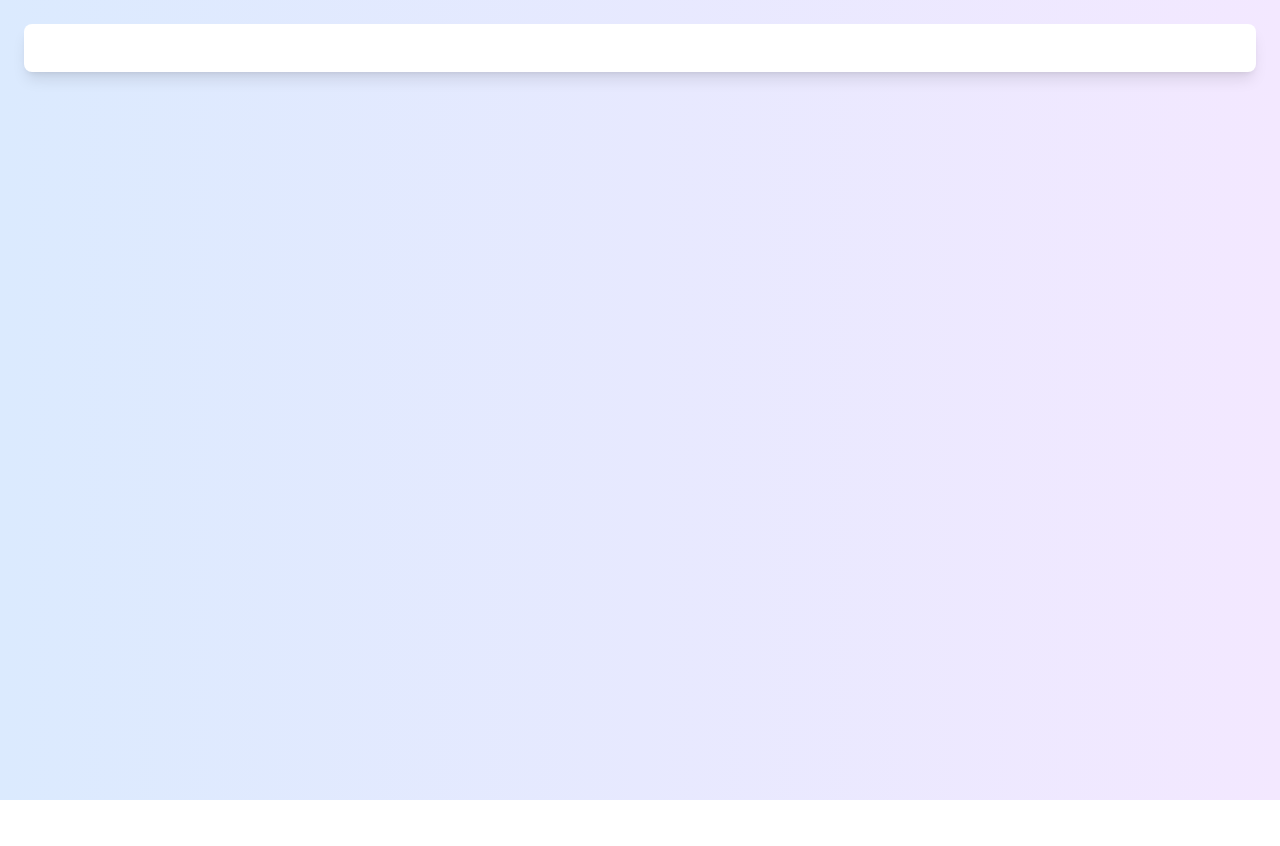
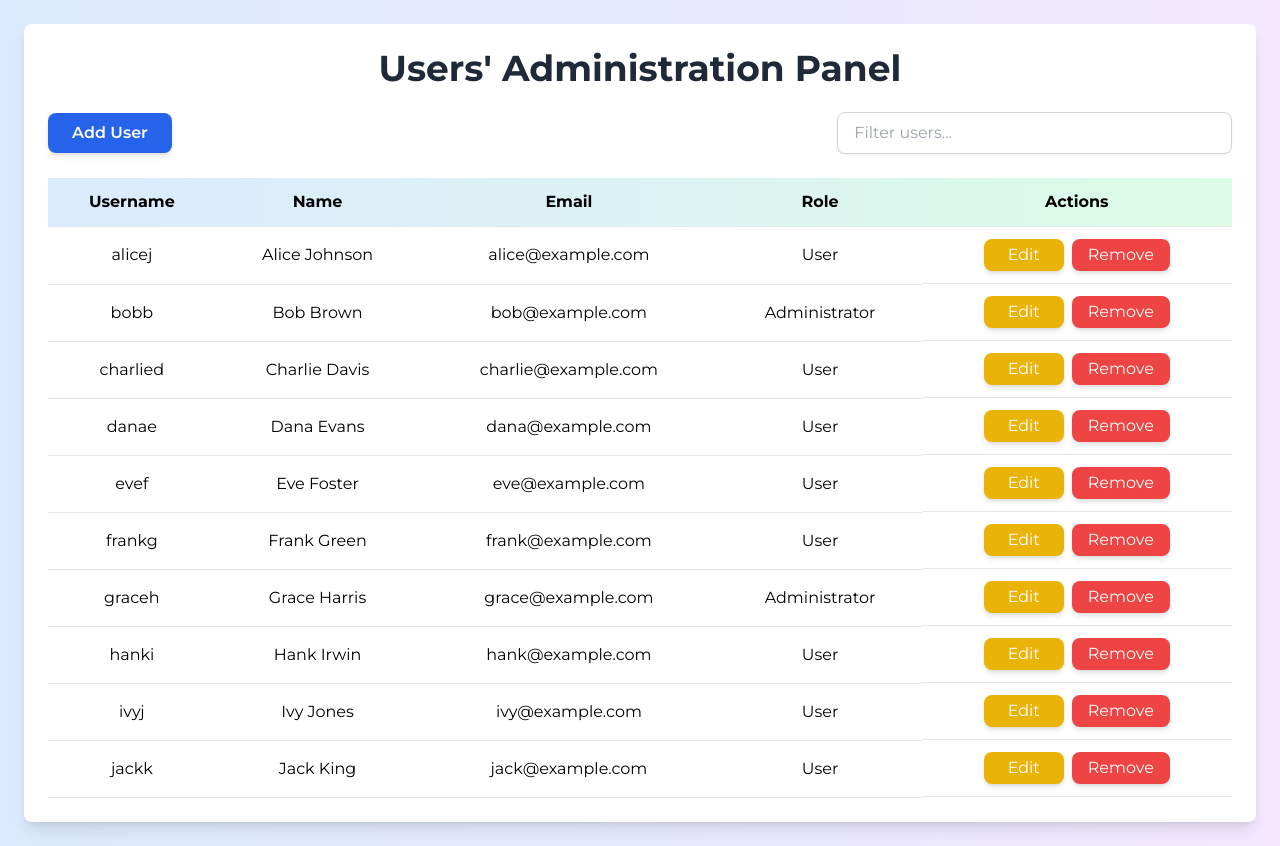
Before and after one commit to vytautas-abramikas/user_admin_crud_angular, an Angular app: page / in a window 1280 px wide. Before the commit the page ends 800 px from the top, so only its background shows below. Built offline with nearby package versions, Linux system fonts and the light colour scheme; data requests are answered from the project's data file.

Commit message:
structure rework, some components

```diff
--- a/src/components/app/app.component.html
+++ b/src/app/app.component.html
@@ -2,8 +2,9 @@
   class="lg:bg-gradient-to-r from-blue-100 to-purple-100 lg:min-h-screen lg:p-6"
 >
   <div class="lg:container lg:mx-auto bg-white lg:shadow-lg lg:rounded-lg p-6">
-    <!-- <UsersHeader />
-  <UsersTable />
+    <app-header></app-header>
+    <app-users-table></app-users-table>
+    <!-- <UsersTable />
   <UserModal v-if="isVisibleAddUserModal" />
   <UserModal v-if="isVisibleEditUserModal" />
   <RemoveUserModal v-if="isVisibleRemoveUserModal" /> -->
--- /dev/null
+++ b/src/app/app.component.ts
@@ -0,0 +1,21 @@
+import { Component, OnInit } from '@angular/core';
+import { CommonModule } from '@angular/common';
+import { HeaderComponent } from './components/header/header.component';
+import { UsersTableComponent } from './components/users-table/users-table.component';
+import { UserStateService } from '../services/user-state.service';
+
+@Component({
+  selector: 'app-root',
+  standalone: true,
+  imports: [CommonModule, HeaderComponent, UsersTableComponent],
+  templateUrl: './app.component.html',
+})
+export class AppComponent implements OnInit {
+  title = 'app';
+
+  constructor(private userStateService: UserStateService) {}
+
+  ngOnInit() {
+    this.userStateService.fetchUsers();
+  }
+}
--- /dev/null
+++ b/src/app/app.config.ts
@@ -0,0 +1,12 @@
+import { ApplicationConfig, provideZoneChangeDetection } from '@angular/core';
+import {
+  provideHttpClient,
+  withInterceptorsFromDi,
+} from '@angular/common/http';
+
+export const appConfig: ApplicationConfig = {
+  providers: [
+    provideZoneChangeDetection({ eventCoalescing: true }),
+    provideHttpClient(withInterceptorsFromDi()),
+  ],
+};
--- /dev/null
+++ b/src/app/components/header/header.component.html
@@ -0,0 +1,18 @@
+<h1 class="text-4xl font-bold text-gray-800 mb-6 text-center">
+  Users' Administration Panel
+</h1>
+<div class="flex justify-between items-center mb-6">
+  <button
+    class="bg-blue-600 hover:bg-blue-700 text-white font-semibold px-6 py-2 rounded-lg shadow-md transition duration-300"
+    (click)="showAddUserModal()"
+  >
+    Add User
+  </button>
+  <input
+    type="text"
+    id="searchInput"
+    class="border border-gray-300 rounded-lg px-4 py-2 w-1/3 shadow-sm focus:outline-none focus:ring-2 focus:ring-blue-500 transition duration-300"
+    placeholder="Filter users..."
+    (keyup)="setFilterTerm($event)"
+  />
+</div>
--- /dev/null
+++ b/src/app/components/header/header.component.ts
@@ -0,0 +1,23 @@
+import { Component } from '@angular/core';
+import { CommonModule } from '@angular/common';
+import { UserStateService } from '../../../services/user-state.service';
+
+@Component({
+  selector: 'app-header',
+  standalone: true,
+  imports: [CommonModule],
+  templateUrl: './header.component.html',
+})
+export class HeaderComponent {
+  constructor(private userStateService: UserStateService) {}
+
+  showAddUserModal() {
+    this.userStateService.setUserModalMode('add');
+    this.userStateService.setModalVisibility('add', true);
+  }
+
+  setFilterTerm(event: KeyboardEvent) {
+    const target = event.target as HTMLInputElement;
+    this.userStateService.setFilterTerm(target.value);
+  }
+}
--- /dev/null
+++ b/src/app/components/users-table/users-table.component.html
@@ -0,0 +1,40 @@
+<div class="overflow-x-auto">
+  <table class="min-w-full bg-white text-center shadow-md">
+    <thead class="bg-gradient-to-r from-blue-100 to-green-100">
+      <tr>
+        <th class="py-3 px-4 border-b">Username</th>
+        <th class="py-3 px-4 border-b">Name</th>
+        <th class="py-3 px-4 border-b">Email</th>
+        <th class="py-3 px-4 border-b">Role</th>
+        <th class="py-3 px-4 border-b">Actions</th>
+      </tr>
+    </thead>
+    <tbody>
+      <tr
+        *ngFor="let user of filteredUsers$ | async"
+        class="hover:bg-yellow-50 transition duration-200"
+      >
+        <td class="py-3 px-4 border-b border-gray-200">{{ user.username }}</td>
+        <td class="py-3 px-4 border-b border-gray-200">{{ user.name }}</td>
+        <td class="py-3 px-4 border-b border-gray-200">{{ user.email }}</td>
+        <td class="py-3 px-4 border-b border-gray-200">{{ user.role }}</td>
+        <td
+          class="py-3 lg:px-4 border-b border-gray-200 lg:flex lg:justify-center lg:space-x-2"
+        >
+          <button
+            class="bg-yellow-500 hover:bg-yellow-600 text-white px-6 py-1 rounded-lg shadow-md transition duration-300"
+            (click)="handleShowEditUserModal(user.id)"
+          >
+            Edit
+          </button>
+          <button
+            class="bg-red-500 hover:bg-red-600 text-white px-4 py-1 rounded-lg shadow-md transition duration-300"
+            (click)="handleShowRemoveUserModal(user.id)"
+          >
+            Remove
+          </button>
+        </td>
+      </tr>
+    </tbody>
+  </table>
+</div>
--- /dev/null
+++ b/src/app/components/users-table/users-table.component.ts
@@ -0,0 +1,30 @@
+import { Component } from '@angular/core';
+import { CommonModule } from '@angular/common';
+import { UserStateService } from '../../../services/user-state.service';
+import { Observable } from 'rxjs';
+import { TUser } from '../../../types/TUser';
+
+@Component({
+  selector: 'app-users-table',
+  standalone: true,
+  imports: [CommonModule],
+  templateUrl: './users-table.component.html',
+})
+export class UsersTableComponent {
+  filteredUsers$: Observable<TUser[]>;
+
+  constructor(private userStateService: UserStateService) {
+    this.filteredUsers$ = this.userStateService.filteredUsers$;
+  }
+
+  handleShowEditUserModal(id: string) {
+    this.userStateService.setSelectedUserId(id);
+    this.userStateService.setUserModalMode('edit');
+    this.userStateService.setModalVisibility('edit', true);
+  }
+
+  handleShowRemoveUserModal(id: string) {
+    this.userStateService.setSelectedUserId(id);
+    this.userStateService.setModalVisibility('remove', true);
+  }
+}
--- a/src/components/app/app.component.ts
+++ /dev/null
@@ -1,11 +0,0 @@
-import { Component } from '@angular/core';
-
-@Component({
-  selector: 'app-root',
-  standalone: true,
-  imports: [],
-  templateUrl: './app.component.html',
-})
-export class AppComponent {
-  title = 'app';
-}
--- a/src/components/app/app.config.ts
+++ /dev/null
@@ -1,5 +0,0 @@
-import { ApplicationConfig, provideZoneChangeDetection } from '@angular/core';
-
-export const appConfig: ApplicationConfig = {
-  providers: [provideZoneChangeDetection({ eventCoalescing: true })]
-};
--- a/src/main.ts
+++ b/src/main.ts
@@ -1,6 +1,6 @@
 import { bootstrapApplication } from '@angular/platform-browser';
-import { appConfig } from './components/app/app.config';
-import { AppComponent } from './components/app/app.component';
+import { appConfig } from './app/app.config';
+import { AppComponent } from './app/app.component';
 
 bootstrapApplication(AppComponent, appConfig).catch((err) =>
   console.error(err)
```
